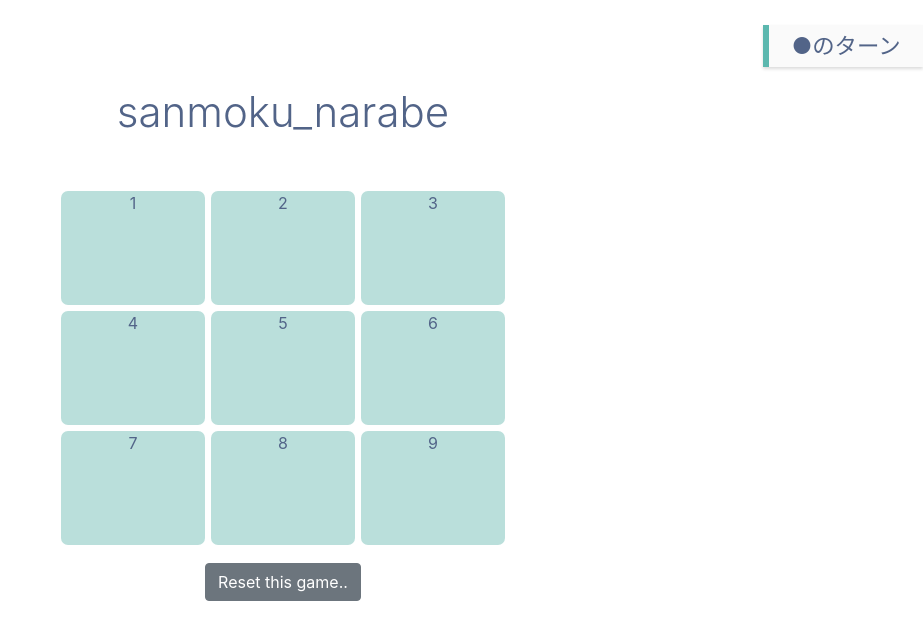
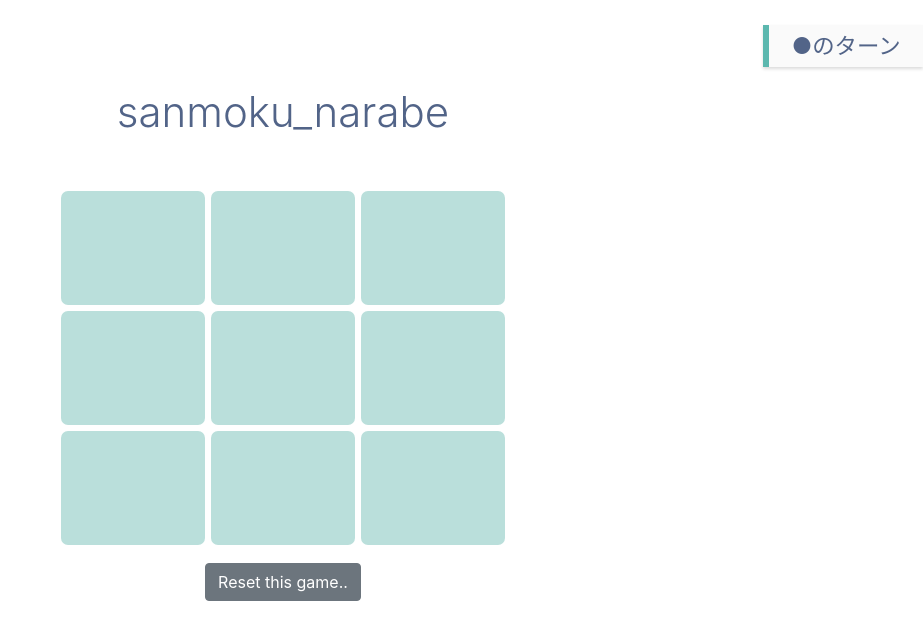
Before and after one commit to nari19/sanmoku_narabe, a Nuxt app: page / in a window 1280 px wide. Shown: the top 640 px of the page, without its empty margins (357-1280 px from the left). Built offline with nearby package versions, Linux system fonts and the light colour scheme.

Commit message:
store構造変更 （ゲーム情報）

```diff
--- a/components/Game.vue
+++ b/components/Game.vue
@@ -1,9 +1,16 @@
 <template>
   <div class="gameboard">
-    <div class="row" v-for="n in [0,1,2]" :key="n">
+    <!-- <div class="row" v-for="n in [0,1,2]" :key="n">
       <div class="col-4 panel" @click="change(n*3)">{{ games[n*3] }}</div>
       <div class="col-4 panel">{{ games[n*3+1] }}</div>
       <div class="col-4 panel">{{ games[n*3+2] }}</div>
+    </div> -->
+
+    <div class="row" v-for="row in games" :key="row">
+      <div class="col-4 panel" v-for="state in row" :key="state">
+        <div v-if="state==1">◯</div>
+        <div v-if="state==2">×</div>
+      </div>
     </div>
 
   </div>
@@ -34,14 +41,14 @@ export default {
 .gameboard {
   margin: 30px auto 15px auto;
   max-width: 420px;
-  .row div {
+  .panel {
     height: 15vh;
     padding: 3px;
     background-color: #badfdb;
     background-clip : content-box;
     border-radius: 10px;
   }
-  .row div:hover {
+  .panel:hover {
     background-color: #abceca;
     background-clip : content-box;
   }
--- a/store/index.js
+++ b/store/index.js
@@ -1,5 +1,6 @@
 export const state = () => ({
-    games: ["1","2","3","4","5","6","7","8","9"]
+    games: [[-1, -1, -1], [-1, -1, -1], [-1, -1, -1]],
+    playerId: 1
 })
 
 export const mutations = {
```
